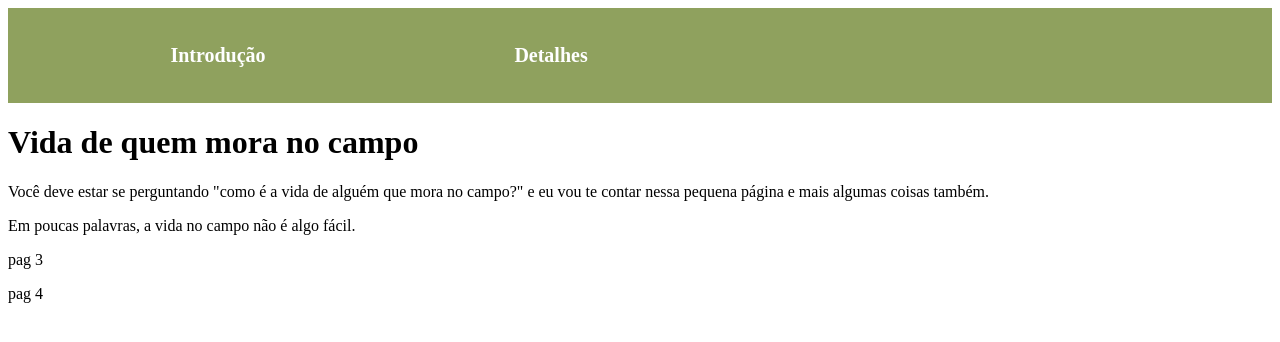
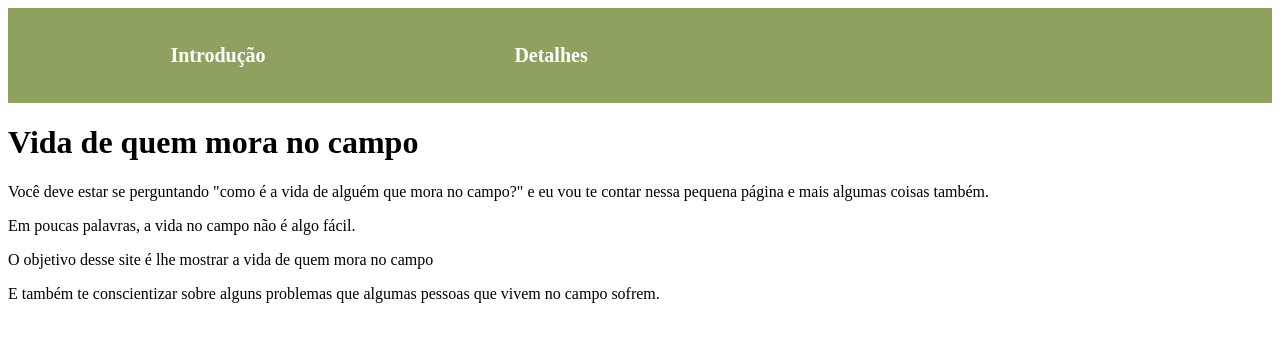
Before and after one commit to raiolaser15/agrinho, a plain HTML site: page index.html in a window 1280 px wide. Drawn offline with Linux system fonts and the light colour scheme.

Commit message:
agrinho1

```diff
--- a/index.html
+++ b/index.html
@@ -23,8 +23,8 @@
     <h1> Vida de quem mora no campo</h1>
     <p> Você deve estar se perguntando "como é a vida de alguém que mora no campo?" e eu vou te contar nessa pequena página e mais algumas coisas também.</p>
     <p> Em poucas palavras, a vida no campo não é algo fácil. </p>
-    <p> pag 3</p>
-    <p> pag 4</p>
+    <p> O objetivo desse site é lhe mostrar a vida de quem mora no campo</p>
+    <p> E também te conscientizar sobre alguns problemas que algumas pessoas que vivem no campo sofrem.</p>
   </main>
 
 </body>
```
